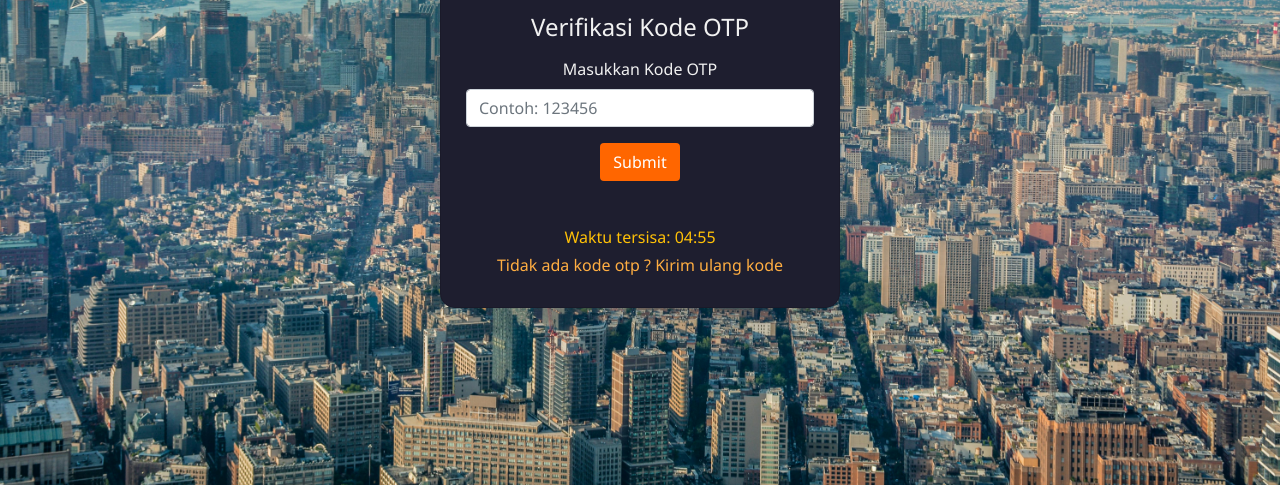
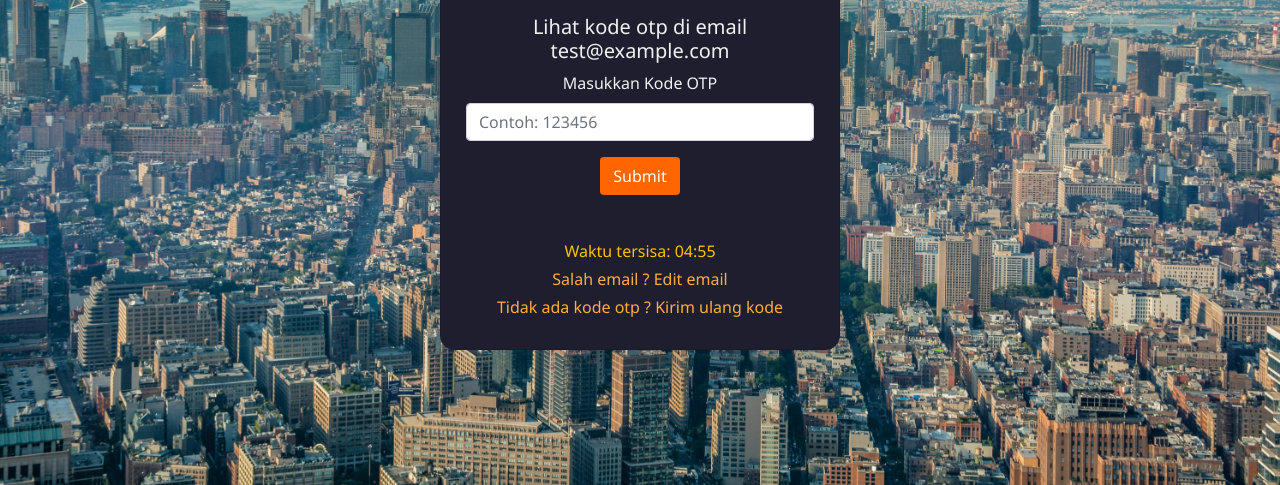
Before and after one commit to HuntNugie/sistem-cari-pkl, a Laravel app: page /register/otp in a window 1280 px wide. Shown: the part 315-800 px from the top of the page. Run offline with Laravel 12, Linux system fonts and the light colour scheme; a user stored in the database is signed in; data comes from the database, SQL or seed files in the repository; some libraries are stand-ins or nearby versions.

Commit message:
Update register(expired_email dan edit email

```diff
--- a/app/Http/Controllers/VerifOtpController.php
+++ b/app/Http/Controllers/VerifOtpController.php
@@ -10,7 +10,9 @@ use Carbon\Carbon;
 class VerifOtpController extends Controller
 {
     public function show(){
-        return view("public.auth.otp");
+        $id = session("user_id");
+        $user = User::findOrFail($id);
+        return view("public.auth.otp",["email" => $user->email]);
     }
     public function verifOtp(Request $request){
         $request->validate([
@@ -18,7 +20,7 @@ class VerifOtpController extends Controller
         ]);
         $id = $request->session()->get("user_id");
         $user = User::findOrFail($id);
-        if(now()->diffInMinutes(Carbon::parse(session("email_expired_at"))) > 5){
+        if(intval(now()->diffInMinutes(session("email_expired_at"))) < -5 ){
             $user->otp = null;
             $user->save();
             return back()->withErrors(["gagal"=> "tidak dapat mealnjutkan otp sudah expired klik kirim ulang otp"]);
--- a/app/Http/Controllers/public/auth/RegisterController.php
+++ b/app/Http/Controllers/public/auth/RegisterController.php
@@ -31,6 +31,9 @@ class RegisterController extends Controller
         "password" => Hash::make($request->password)
        ]);
         Auth::login($user);
+        $request->session()->forget([
+            "verifEmail","email_expired_at","user_id"
+        ]);
         return redirect()->route("beranda");
     }
 }
--- a/resources/views/public/auth/otp.blade.php
+++ b/resources/views/public/auth/otp.blade.php
@@ -43,7 +43,7 @@
     <div class="card text-center shadow-lg" style="max-width: 400px; width: 100%;">
       <img src="https://via.placeholder.com/100" alt="User" class="otp-image mx-auto">
       <h4 class="mb-3">Verifikasi Kode OTP</h4>
-
+        <h5>Lihat kode otp di email {{ $email }}</h5>
       <form action="{{ route('public.otp.aksi') }}" method="post">
         @csrf
         <div class="mb-3 text-start">
@@ -58,6 +58,7 @@
 
       <div class="text-center mt-3">
         <p id="timer" class="mb-1 text-warning">Waktu tersisa: 05:00</p>
+        <a href="{{ route("public.verifEmail") }}" id="editEmail" class="resend-link text-decoration-none d-block mt-1">Salah email ? Edit email</a>
         <a href="{{ route("public.resend") }}" id="resendLink" class="resend-link disabled text-decoration-none d-block mt-1">Tidak ada kode otp ? Kirim ulang kode</a>
       </div>
     </div>
--- a/resources/views/public/auth/register.blade.php
+++ b/resources/views/public/auth/register.blade.php
@@ -41,7 +41,6 @@
       <img class="user" src="https://via.placeholder.com/100" alt="User">
       <h3 class="mb-2">Register Siswa</h3>
       <h5 class="mb-4 text-warning">Masukkan Data Diri</h5>
-
       <form action="{{ route('public.register.aksi') }}" method="post">
         @csrf
 
--- a/resources/views/public/auth/verifEmail.blade.php
+++ b/resources/views/public/auth/verifEmail.blade.php
@@ -28,6 +28,7 @@
 @endpush
 @section("auth")
  <div class="d-flex justify-content-center align-items-center min-vh-100">
+     <a href="{{ route("beranda") }}" class="btn btn-primary">Kembali</a>
     <div class="loginBox text-center">
       <img class="user" src="https://via.placeholder.com/100" alt="User">
       <h3 class="mb-2">Register Siswa</h3>
@@ -37,7 +38,7 @@
         @csrf
         <div class="mb-3 text-start">
           <label for="email" class="form-label">Alamat Email</label>
-          <input type="email" name="email" id="email" class="form-control" placeholder="Masukkan email aktif" required>
+          <input type="email" name="email" id="email" class="form-control" placeholder="Masukkan email aktif" value="{{ $email }}" required>
         </div>
 
         <div class="d-grid">
--- a/routes/web.php
+++ b/routes/web.php
@@ -45,6 +45,7 @@ Route::prefix("register")->group(function(){
     $user->otp = $otp;
     $user->save();
     Mail::to($email)->send(new verifEmail($otp));
+    session()->put("email_expired_at",now());
     return redirect()->back()->with(["sukses" => "Berhasil mengirimkan kode otp ke $email silahkan cek email anda"]);
     })->name("public.resend")->middleware("jagaOtp");
 
```
Also changed, not shown: app/Http/Controllers/VerifEmailController.php (+22 -2 lines).
